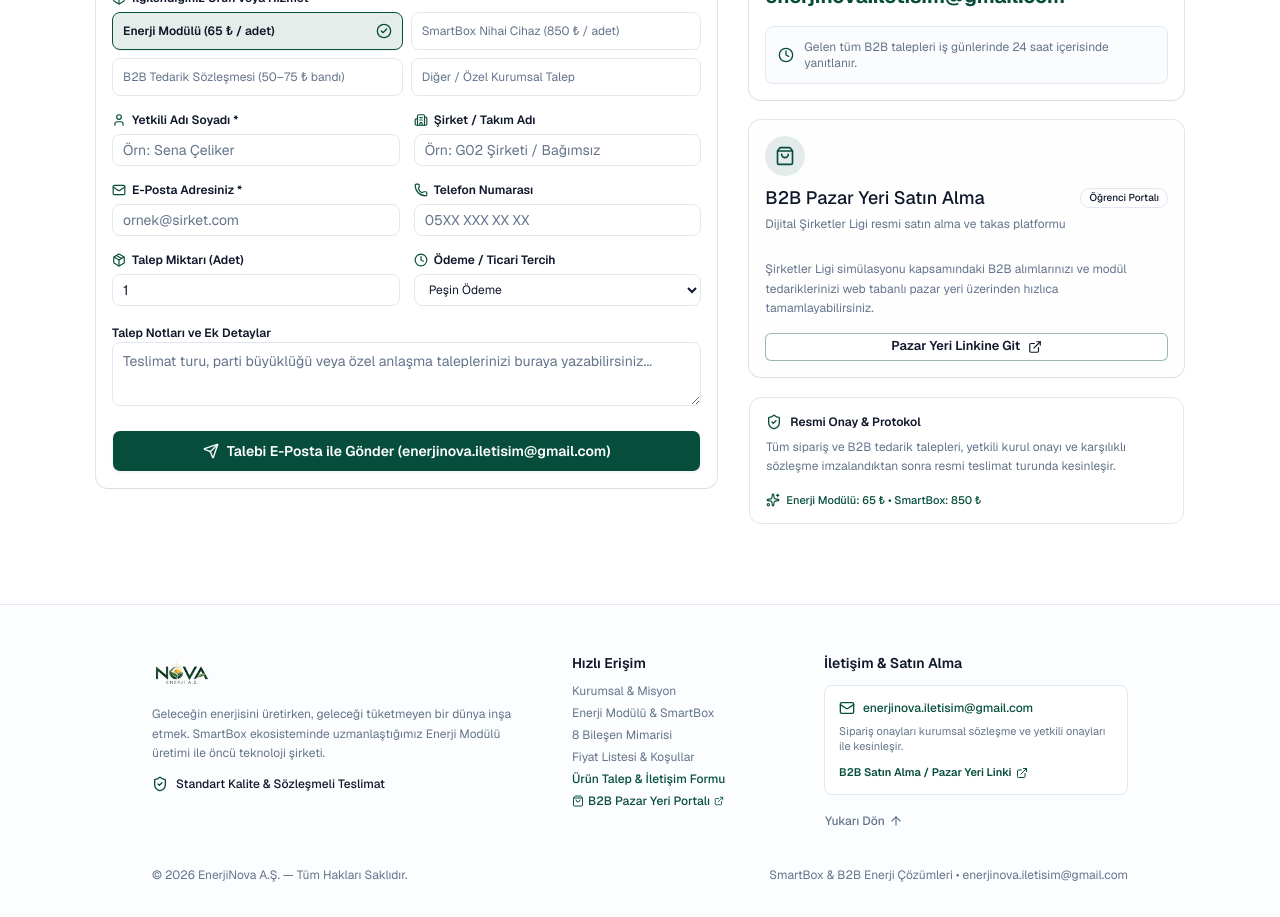
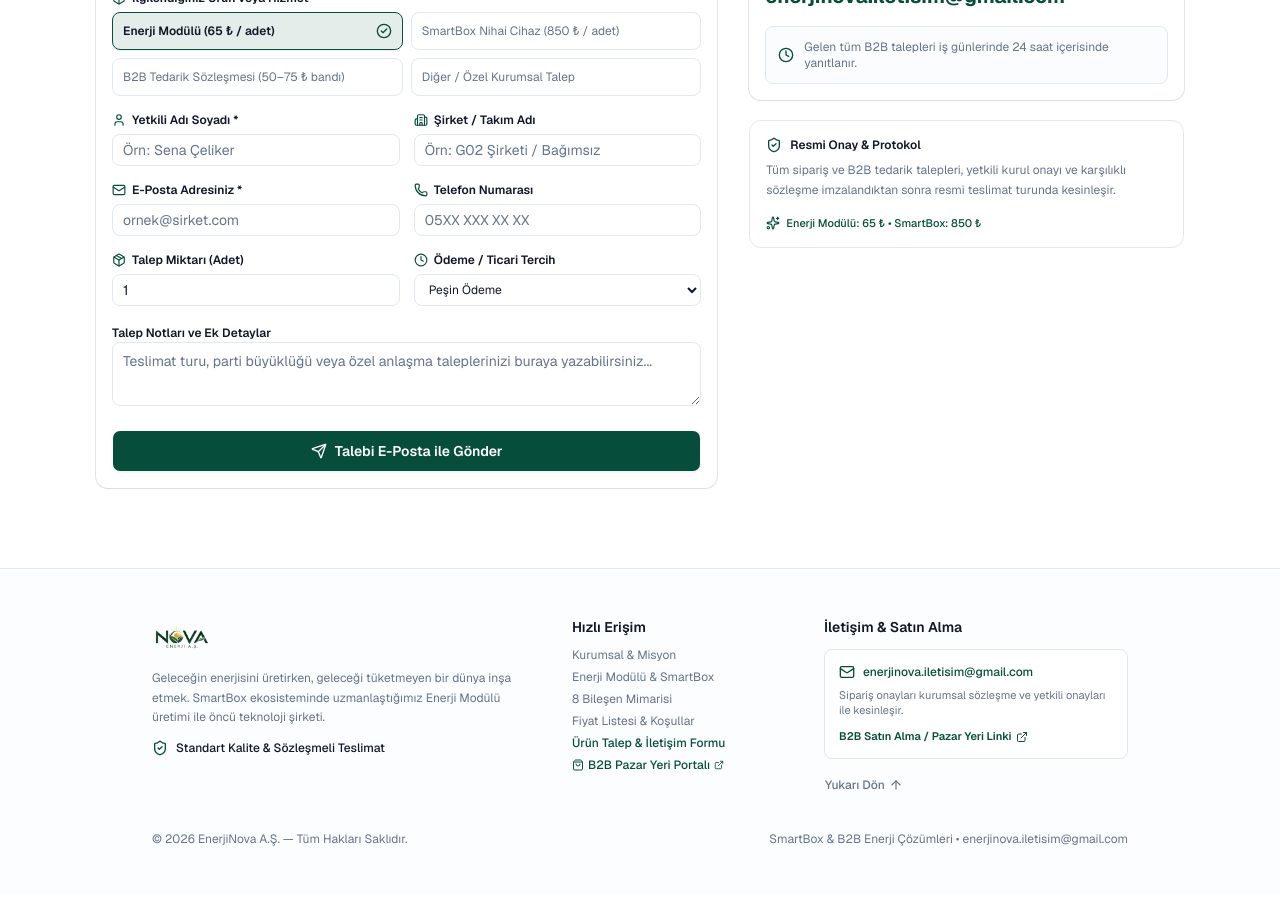
Before and after one commit to senaclkr/enerjinova, a Next.js app: page / in a window 1280 px wide. Shown: the part 4780-5697 px from the top of the page. After the commit the page ends 5675 px from the top, so only its background shows below. Built offline with nearby package versions, Linux system fonts and the light colour scheme.

Commit message:
style: iletisim formu buton metni ve kart duzeni sadelestirildi

```diff
--- a/src/components/ContactSection.tsx
+++ b/src/components/ContactSection.tsx
@@ -219,11 +219,10 @@ ${fullName || company || "Alıcı / Müşteri"}`;
                           key={item.id}
                           type="button"
                           onClick={() => setSelectedProduct(item.id)}
-                          className={`p-2.5 rounded-lg border text-left text-xs transition-all flex items-center justify-between ${
-                            selectedProduct === item.id
-                              ? "border-primary bg-primary/10 text-foreground font-semibold shadow-2xs"
-                              : "border-border bg-card text-muted-foreground hover:bg-muted"
-                          }`}
+                          className={`p-2.5 rounded-lg border text-left text-xs transition-all flex items-center justify-between ${selectedProduct === item.id
+                            ? "border-primary bg-primary/10 text-foreground font-semibold shadow-2xs"
+                            : "border-border bg-card text-muted-foreground hover:bg-muted"
+                            }`}
                         >
                           <span>{item.label}</span>
                           {selectedProduct === item.id && (
@@ -346,7 +345,7 @@ ${fullName || company || "Alıcı / Müşteri"}`;
                       className="w-full gap-2 py-5 text-sm font-semibold shadow-xs"
                     >
                       <Send className="w-4 h-4" />
-                      <span>Talebi E-Posta ile Gönder ({OFFICIAL_EMAIL})</span>
+                      <span>Talebi E-Posta ile Gönder</span>
                     </Button>
                   </div>
                 </form>
@@ -438,43 +437,6 @@ ${fullName || company || "Alıcı / Müşteri"}`;
               </CardContent>
             </Card>
 
-            {/* B2B Marketplace Direct Card */}
-            <Card className="border-border shadow-xs card-hover-effect bg-muted/20">
-              <CardHeader className="pb-3">
-                <div className="w-10 h-10 rounded-full bg-primary/10 text-primary flex items-center justify-center mb-1">
-                  <ShoppingBag className="w-5 h-5" />
-                </div>
-                <div className="flex items-center justify-between">
-                  <CardTitle className="text-lg">B2B Pazar Yeri Satın Alma</CardTitle>
-                  <Badge variant="outline" className="text-[10px]">
-                    Öğrenci Portalı
-                  </Badge>
-                </div>
-                <CardDescription className="text-xs">
-                  Dijital Şirketler Ligi resmi satın alma ve takas platformu
-                </CardDescription>
-              </CardHeader>
-              <CardContent className="space-y-3.5">
-                <p className="text-xs text-muted-foreground leading-relaxed">
-                  Şirketler Ligi simülasyonu kapsamındaki B2B alımlarınızı ve modül tedariklerinizi web tabanlı pazar yeri üzerinden hızlıca tamamlayabilirsiniz.
-                </p>
-                <a
-                  href={B2B_MARKETPLACE_URL}
-                  target="_blank"
-                  rel="noopener noreferrer"
-                  className="block"
-                >
-                  <Button
-                    variant="outline"
-                    size="sm"
-                    className="w-full gap-2 border-primary/40 text-foreground hover:bg-primary hover:text-primary-foreground font-semibold"
-                  >
-                    <span>Pazar Yeri Linkine Git</span>
-                    <ExternalLink className="w-3.5 h-3.5" />
-                  </Button>
-                </a>
-              </CardContent>
-            </Card>
 
             {/* Contract & Approval Assurance */}
             <div className="p-4 rounded-xl border border-border bg-card space-y-2 text-xs text-muted-foreground">
```
